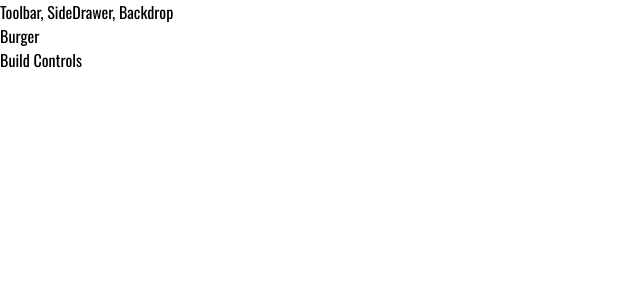
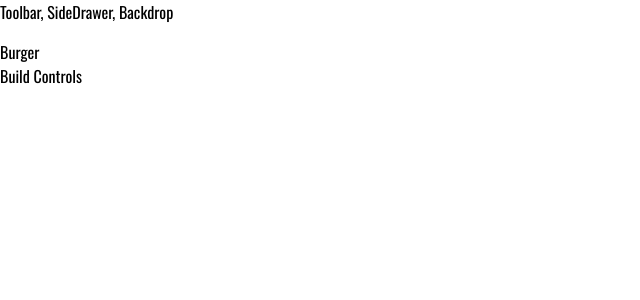
Before and after one commit to elshack09/burger-app, a React app: page / in a window 1280 px wide. Shown: the top 300 px of the page, without its empty margins (0-640 px from the left). Built offline with nearby package versions, Linux system fonts and the light colour scheme.

Commit message:
added burger component & ingredients component

```diff
--- a/src/components/Layout/Layout.css
+++ b/src/components/Layout/Layout.css
@@ -0,0 +1,3 @@
+.Content {
+    margin-top: 16px;
+}
--- a/src/components/Layout/Layout.js
+++ b/src/components/Layout/Layout.js
@@ -1,11 +1,11 @@
 import React from 'react'
 import Aux from '../../hoc/Aux'
-
+import classes from './Layout.css'
 
 const layout = (props) => (
     <Aux>
         <div>Toolbar, SideDrawer, Backdrop</div>
-        <main>
+        <main className ={classes.Content}>
             {/* allow us to use the layout component as a wrapper around the core content componets that needs to be rendered to the screen */}
             {props.children}
         </main>
```
Also changed, not shown: src/components/Burger/Burger.js (added), src/components/Burger/BurgerIngredient/BurgerIngredient.js (added).
